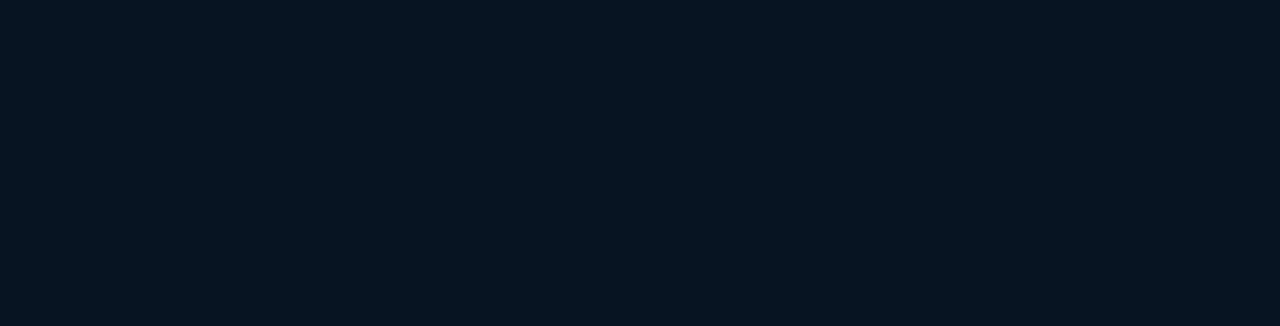
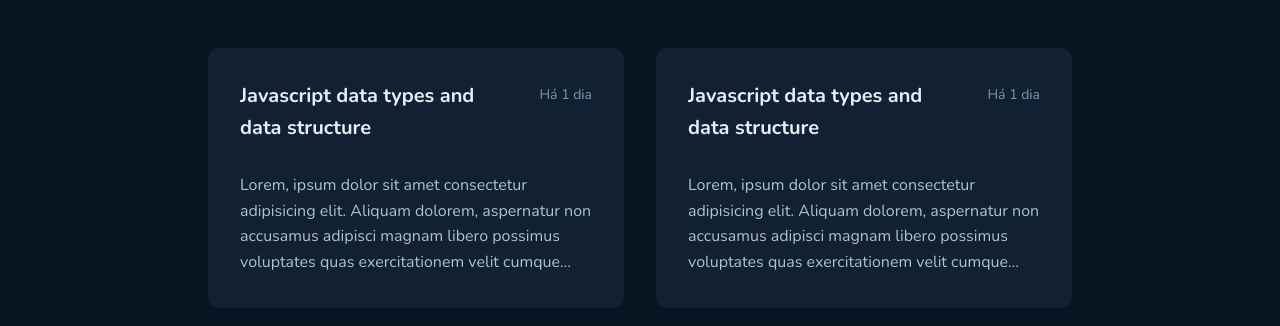
Before and after one commit to ghiberti85/ignite-github-blog, a React (Vite) app: page / in a window 1280 px wide. Shown: the part 626-952 px from the top of the page. Before the commit the page ends 824 px from the top, so only its background shows below. Built offline with nearby package versions, Linux system fonts and the light colour scheme.

Commit message:
Static Post Component

```diff
--- a/src/pages/home/PostComponent/index.tsx
+++ b/src/pages/home/PostComponent/index.tsx
@@ -0,0 +1,11 @@
+import { PostContainer } from "./styles";
+
+export function Post() {
+    return (
+        <PostContainer>
+            <span>Há 1 dia</span>
+            <h1>Javascript data types and data structure</h1>
+            <p>Lorem, ipsum dolor sit amet consectetur adipisicing elit. Aliquam dolorem, aspernatur non accusamus adipisci magnam libero possimus voluptates quas exercitationem velit cumque natus maiores quam laudantium beatae! Aperiam, perferendis illo.</p>
+        </PostContainer>
+    )
+}
--- a/src/pages/home/PostComponent/styles.ts
+++ b/src/pages/home/PostComponent/styles.ts
@@ -0,0 +1,57 @@
+import { styled } from "styled-components";
+
+export const PostContainer = styled.div`
+    background: #112131;
+    height: 260px;
+    padding: 32px;
+    border-radius: 10px;
+    position: relative;
+    overflow: hidden;
+    display: flex;
+    flex-direction: column;
+    justify-content: space-between;
+    outline: 2px solid transparent;
+    cursor: pointer;
+    transition: outline 100ms;
+
+    &:hover {
+        outline: 2px solid #3a536b;
+    }
+
+    span {
+        position: absolute;
+        right: 32px;
+        top: 37px;
+        font-size: 0.875rem;
+        color: #7b96b2;
+    }
+
+    h1 {
+        font-size: 1.25rem;
+        line-height: 2rem;
+        color: #e7edf4;
+
+        display: block;
+        display: -webkit-box;
+        max-width: 70%;
+        -webkit-line-clamp: 2;
+        -webkit-box-orient: vertical;
+        overflow: hidden;
+        text-overflow: ellipsis;
+    }
+
+    p {
+        font-size: 1rem;
+        color: #afc2d4;
+        line-height: 25.6px;
+
+        display: block;
+        display: -webkit-box;
+        max-width: 100%;
+        -webkit-line-clamp: 4;
+        -webkit-box-orient: vertical;
+        overflow: hidden;
+        text-overflow: ellipsis;
+
+    }
+`
--- a/src/pages/home/index.tsx
+++ b/src/pages/home/index.tsx
@@ -1,5 +1,6 @@
 import { Buildings, GithubLogo, LinkSimple, Users } from "phosphor-react";
 import { BioContainer, HomeContainer, InfoContainer, PostsContainer, SearchForm } from "./styles";
+import { Post } from "./PostComponent";
 
 export function Home() {
     return (
@@ -34,7 +35,12 @@ export function Home() {
                 />
             </SearchForm>
 
-            <PostsContainer></PostsContainer>
+            <PostsContainer>
+                <Post />
+                <Post />
+                <Post />
+                <Post />
+            </PostsContainer>
         </HomeContainer>
     )
 }
```
